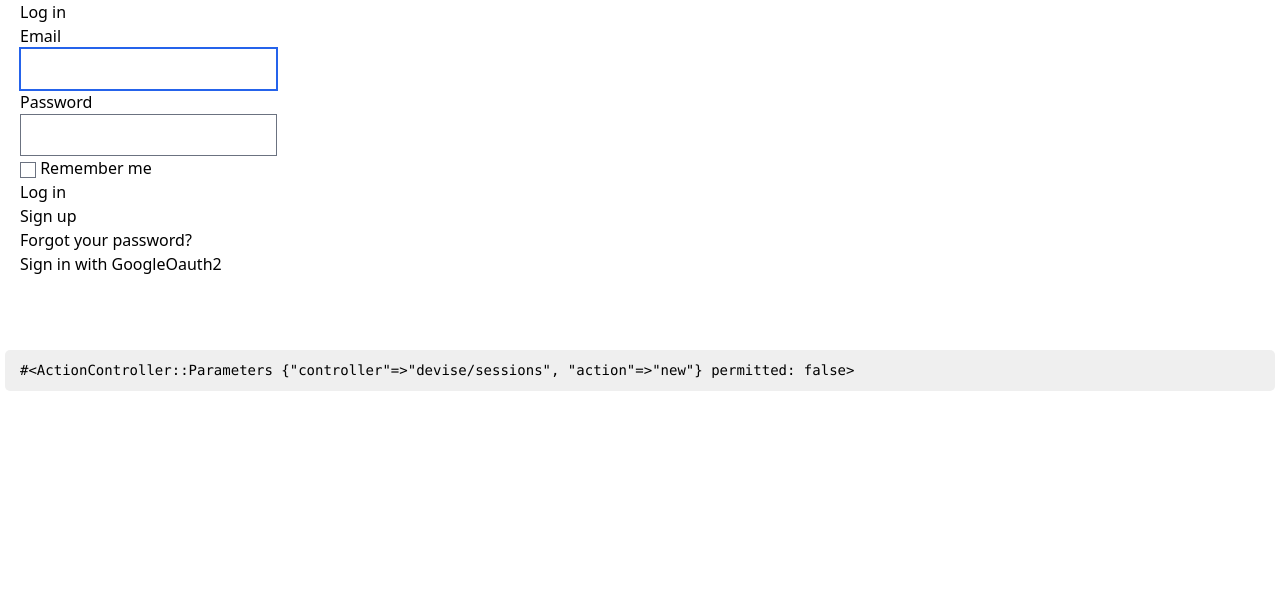
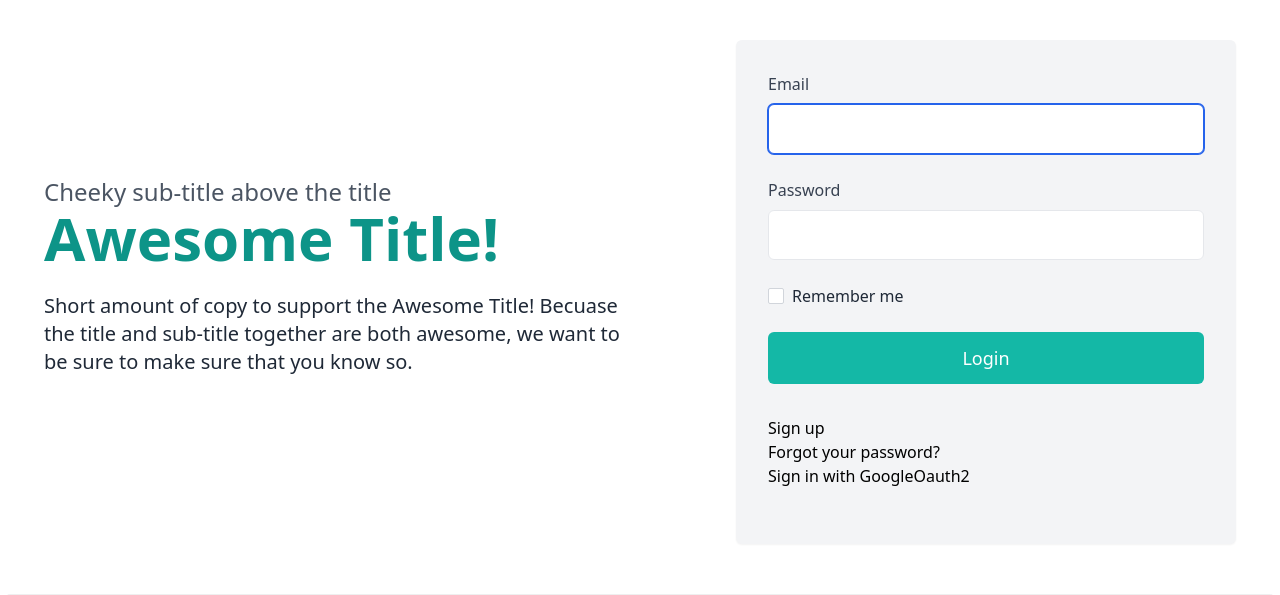
Before and after one commit to n8rzz/adventure-log, a Rails app: page /users/sign_in in a window 1280 px wide. Shown: the part 72-667 px from the top of the page. Run offline with Rails 7, Linux system fonts and the light colour scheme; style sheets or scripts are compiled from the project's sources; some libraries are stand-ins or nearby versions.

Commit message:
adds styles for registration and login views

```diff
--- a/app/views/devise/sessions/new.html.erb
+++ b/app/views/devise/sessions/new.html.erb
@@ -1,26 +1,39 @@
-<h2>Log in</h2>
-
+<div class="mt-10 lg:mt-30">
+  <section class="contianer mx-auto px-6">
+    <div class="w-full lg:flex items-center">
+      <div class="w-full lg:w-1/2">
+        <h2 class="text-md lg:text-2xl text-gray-600">Cheeky sub-title above the title</h2>
+        <h1 class="text-5xl lg:text-6xl font-bold text-teal-600 mb-2 lg:mb-6">Awesome Title!</h1>
+        <p class="text-md lg:text-xl font-light text-gray-800 mb-8">Short amount of copy to support the Awesome Title! Becuase the title and sub-title together are both awesome, we want to be sure to make sure that you know so.</p>
+      </div>
+      <div class="w-full lg:w-1/2 lg:pl-24">
+        <div class="bg-gray-100 shadow-sm rounded-md p-8">
           <%= form_for(resource, as: resource_name, url: session_path(resource_name)) do |f| %>
-  <div class="field">
-    <%= f.label :email %><br />
-    <%= f.email_field :email, autofocus: true, autocomplete: "email" %>
+            <div class="mb-6">
+              <%= f.label :email, class: 'mb-2 block text-gray-700' %>
+              <%= f.email_field :email, autofocus: true, autocomplete: "email" , class: 'bg-white rounded-md border border-gray-200 p-3 focus:outline-none w-full' %>
             </div>
 
-  <div class="field">
-    <%= f.label :password %><br />
-    <%= f.password_field :password, autocomplete: "current-password" %>
+            <div class="mb-6">
+              <%= f.label :password, class: 'mb-2 block text-gray-700' %>
+              <%= f.password_field :password, autocomplete: "current-password", class: 'bg-white rounded-md border border-gray-200 p-3 focus:outline-none w-full' %>
             </div>
 
             <% if devise_mapping.rememberable? %>
-    <div class="field">
-      <%= f.check_box :remember_me %>
-      <%= f.label :remember_me %>
+              <div class="mb-6">
+                <%= f.check_box :remember_me, class: 'form-check-input appearance-none h-4 w-4 border border-gray-300 rounded-sm bg-white checked:bg-blue-600 checked:border-blue-600 focus:outline-none transition duration-200 mt-1 align-top bg-no-repeat bg-center bg-contain float-left mr-2 cursor-pointer' %>
+                <%= f.label :remember_me, class: 'form-check-label inline-block text-gray-800 hover:cursor-pointer' %>
               </div>
             <% end %>
 
-  <div class="actions">
-    <%= f.submit "Log in" %>
+            <div class="mb-8">
+              <%= f.submit "Login", class: 'py-3 px-12 bg-teal-500 hover:bg-green-600 mr-5 hover:cursor-pointer rounded-md text-white text-lg focus:outline-none w-full' %>
             </div>
           <% end %>
 
           <%= render "devise/shared/links" %>
+        </div>
+      </div>
+    </div>
+  </section>
+</div>
--- a/app/views/layouts/application.html.erb
+++ b/app/views/layouts/application.html.erb
@@ -5,8 +5,11 @@
     <meta name="viewport" content="width=device-width,initial-scale=1">
     <%= csrf_meta_tags %>
     <%= csp_meta_tag %>
+
+    <link rel="preconnect" href="https://fonts.gstatic.com" crossorigin>
+    <link href="https://fonts.googleapis.com/css2?family=Titillium+Web:wght@200;400;600&display=swap" rel="stylesheet">
+
     <%= stylesheet_link_tag "tailwind", "inter-font", "data-turbo-track": "reload" %>
-
     <%= stylesheet_link_tag "application", "data-turbo-track": "reload" %>
     <%= javascript_importmap_tags %>
 
```
Also changed, not shown: app/views/devise/registrations/new.html.erb (+28 -15 lines), app/views/static_pages/index.html.erb (+7 -2 lines), config/tailwind.config.js (+12 -10 lines). Lines whose indentation alone changed are shown as unchanged.
